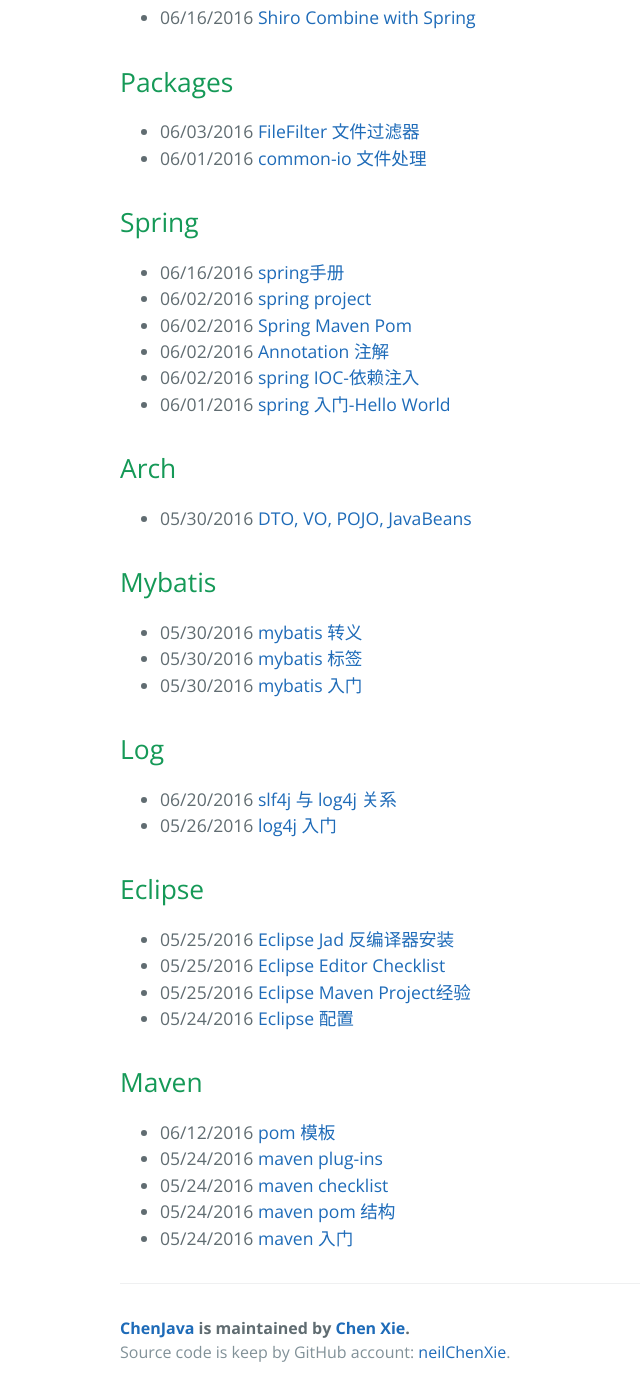
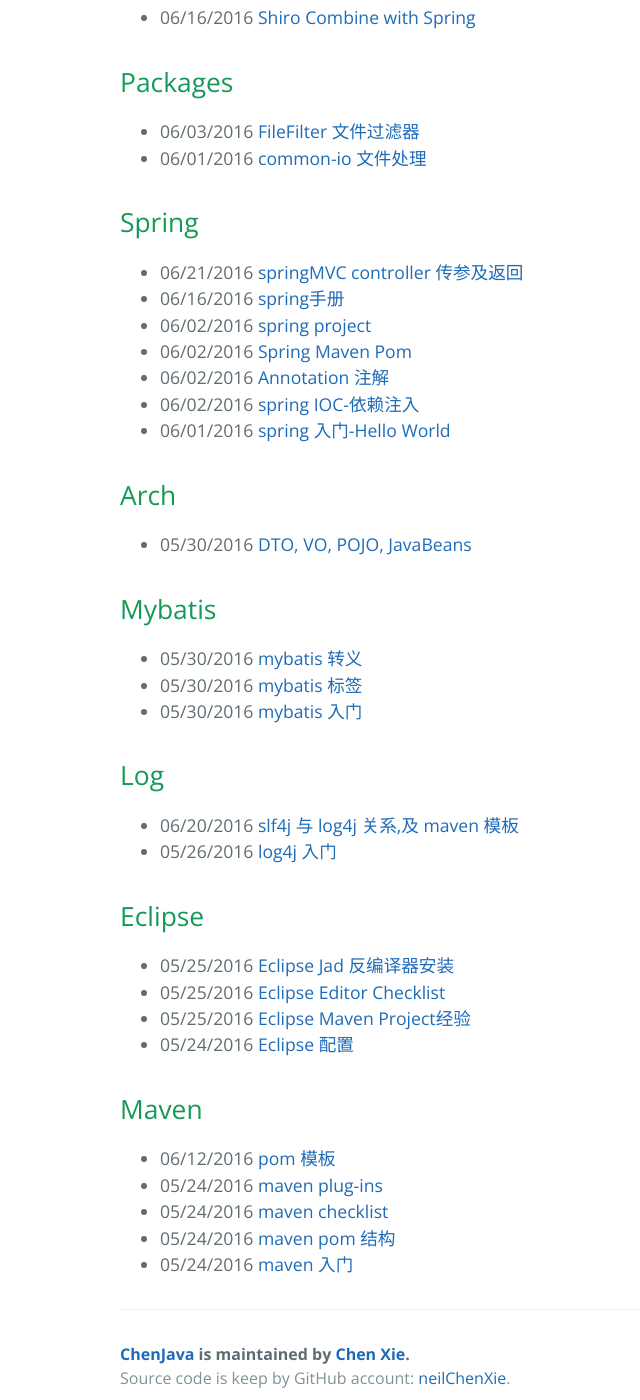
Before and after one commit to neilChenXie/ChenJava, a Jekyll site: the page built from index.html, in a window 1280 px wide and 1400 px high, scrolled down 625 px. Shown: the whole window, without its empty margins (104-744 px from the left). Built offline with Jekyll 4.4.1, drawn with Linux system fonts in a browser that asks for light colours; the list of posts is cut into pages by our own code.

Commit message:
modified:   _posts/logger/2016-06-20-slf4j.md 	new file:   _posts/spring/2016-06-21-spring_mvc_controller.md

```diff
--- a/_posts/logger/2016-06-20-slf4j.md
+++ b/_posts/logger/2016-06-20-slf4j.md
@@ -1,6 +1,6 @@
 ---
 layout: post
-title: slf4j 与 log4j 关系
+title: slf4j 与 log4j 关系,及 maven 模板
 date: 2016-06-20 16:45:15 +0800
 category: Log
 tags: [log, entry]
--- /dev/null
+++ b/_posts/spring/2016-06-21-spring_mvc_controller.md
@@ -0,0 +1,14 @@
+---
+layout: post
+title: springMVC controller 传参及返回
+permalink: /:categories/spring_checklist
+date: 2016-06-21 13:48:15 +0800
+category: Spring
+tags: [spring, controller, parameter]
+---
+
+### 索引
+
+* [request](http://haohaoxuexi.iteye.com/blog/1753271)
+
+* [return](http://www.360doc.com/content/14/0309/19/834950_359081989.shtml)
```
